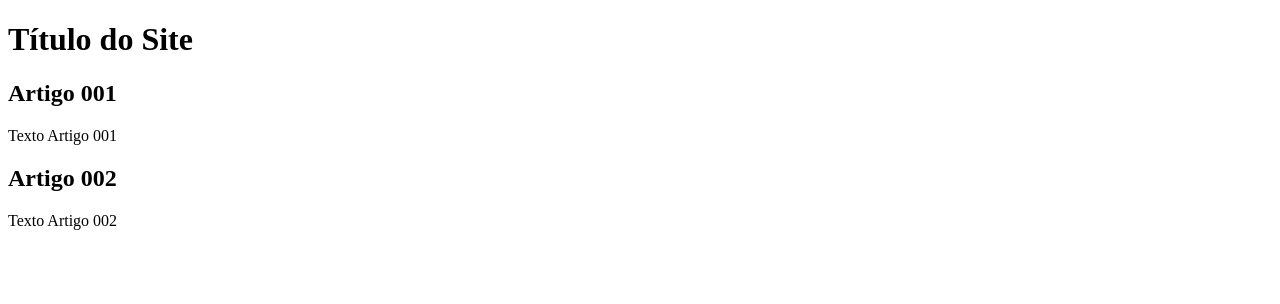
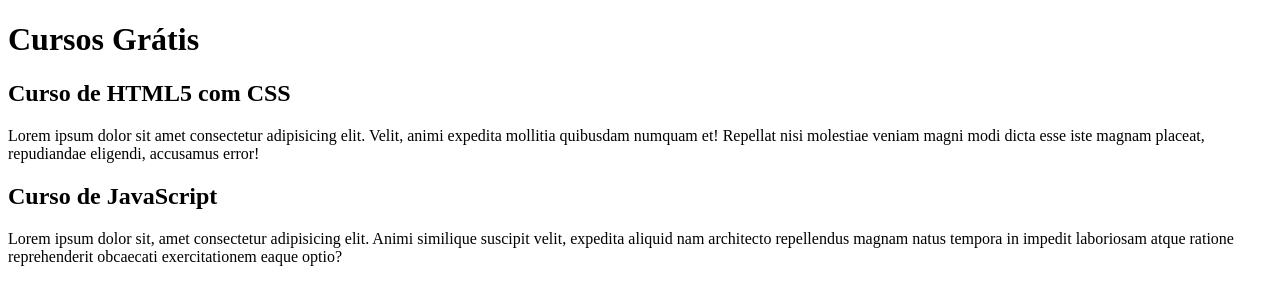
Before and after one commit to fredsonib/Projeto-Site, a plain HTML site: page index.html in a window 1280 px wide. Drawn offline with Linux system fonts and the light colour scheme.

Commit message:
inicioconteúdo

```diff
--- a/index.html
+++ b/index.html
@@ -9,15 +9,15 @@
 <body>
     <main>
         <header>
-            <h1>Título do Site</h1>
+            <h1>Cursos Grátis</h1>
         </header>
         <article>
-            <h2>Artigo 001</h2>
-            <p>Texto Artigo 001</p>
+            <h2>Curso de HTML5 com CSS</h2>
+            <p>Lorem ipsum dolor sit amet consectetur adipisicing elit. Velit, animi expedita mollitia quibusdam numquam et! Repellat nisi molestiae veniam magni modi dicta esse iste magnam placeat, repudiandae eligendi, accusamus error!</p>
         </article>
         <article>
-            <h2>Artigo 002</h2>
-            <p>Texto Artigo 002</p>
+            <h2>Curso de JavaScript</h2>
+            <p>Lorem ipsum dolor sit, amet consectetur adipisicing elit. Animi similique suscipit velit, expedita aliquid nam architecto repellendus magnam natus tempora in impedit laboriosam atque ratione reprehenderit obcaecati exercitationem eaque optio?</p>
         </article>
 
     </main>
```
